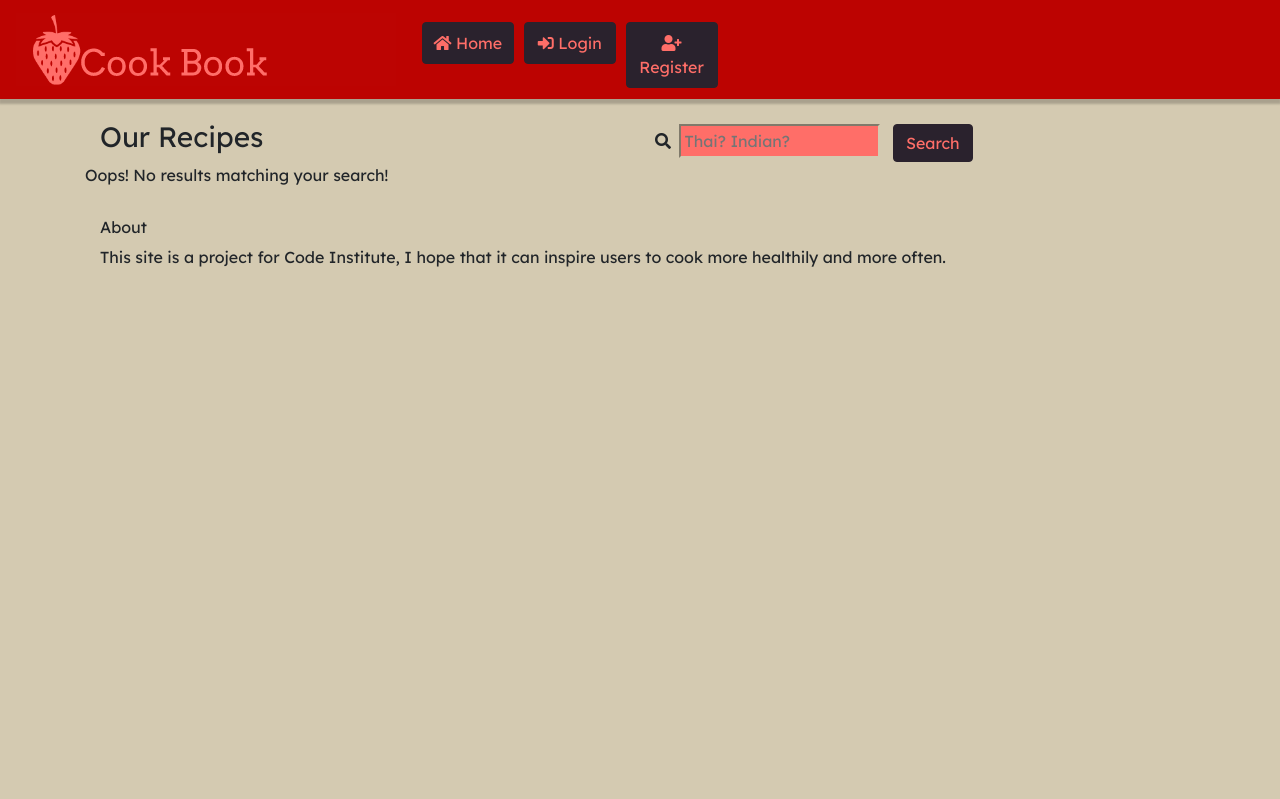
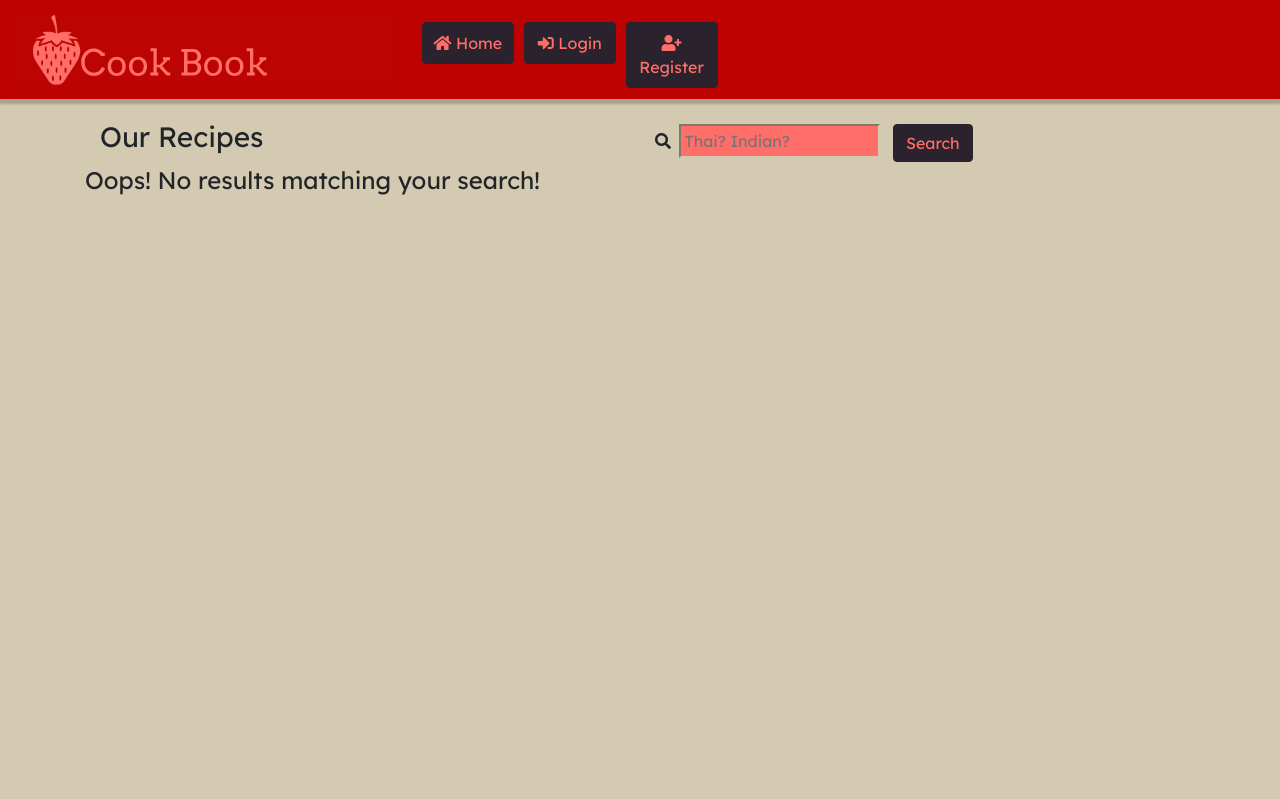
Before and after one commit to dano5342/MS3_CookBook, a Python web app: template templates/search.html in a window 1280 px wide. Shown: the top 799 px of the page. Run offline with Jinja, Linux system fonts and the light colour scheme; the template is opened without the code that fills it, so the values that code supplies are empty; some libraries are stand-ins or nearby versions; some web fonts are replaced.

Commit message:
Have got the error message on search.html functioning. potential final commit

```diff
--- a/app.py
+++ b/app.py
@@ -189,12 +189,12 @@ def search():
                                results=results, pages=pages,
                                current_page=current_page,
                                search_db=search_db, current_user=current_user,
-                               title="Your Results")
+                               title="Your Results", t_total=t_total)
     else:
         return render_template('search.html',
                                results=results, pages=pages,
                                current_page=current_page, search_db=search_db,
-                               title="Your Results")
+                               title="Your Results", t_total=t_total)
 
 
 @app.route('/logout')
--- a/templates/search.html
+++ b/templates/search.html
@@ -22,7 +22,7 @@ and based on the recipe type with a text search index of the database -->
             <div class="container-fluid"></div>
             <div class="row" id="#recipes">
                 <!-- For loop for displaying recipes on the searched page, each carded and with an image-->
-                {% if results is defined %} {% for r in results %}
+                {% if t_total > 0 %} {% for r in results %}
                 <div class="col card-container">
                     <div class="card text-center" style="width: 18rem;">
                         <img class="card-img-top" src="{{ r.img_url }}" alt="{{r.recipe_name }}">
@@ -45,12 +45,9 @@ and based on the recipe type with a text search index of the database -->
         </ul>
     </div>
     {% else %}
-    <h6>Oops! No results matching your search!</h6>
+    <h4>Oops! No results matching your search!</h4>
     {% endif %}
-    <div class="container about-content">
-        <h6>About</h6>
-        <p>This site is a project for Code Institute, I hope that it can inspire users to cook more healthily and more often.</p>
-    </div>
+
 </main>
 
 {% endblock %} {% block footer %} {% include 'includes/footer.html' %} {% endblock %}
```
Also changed, not shown: README.md.
